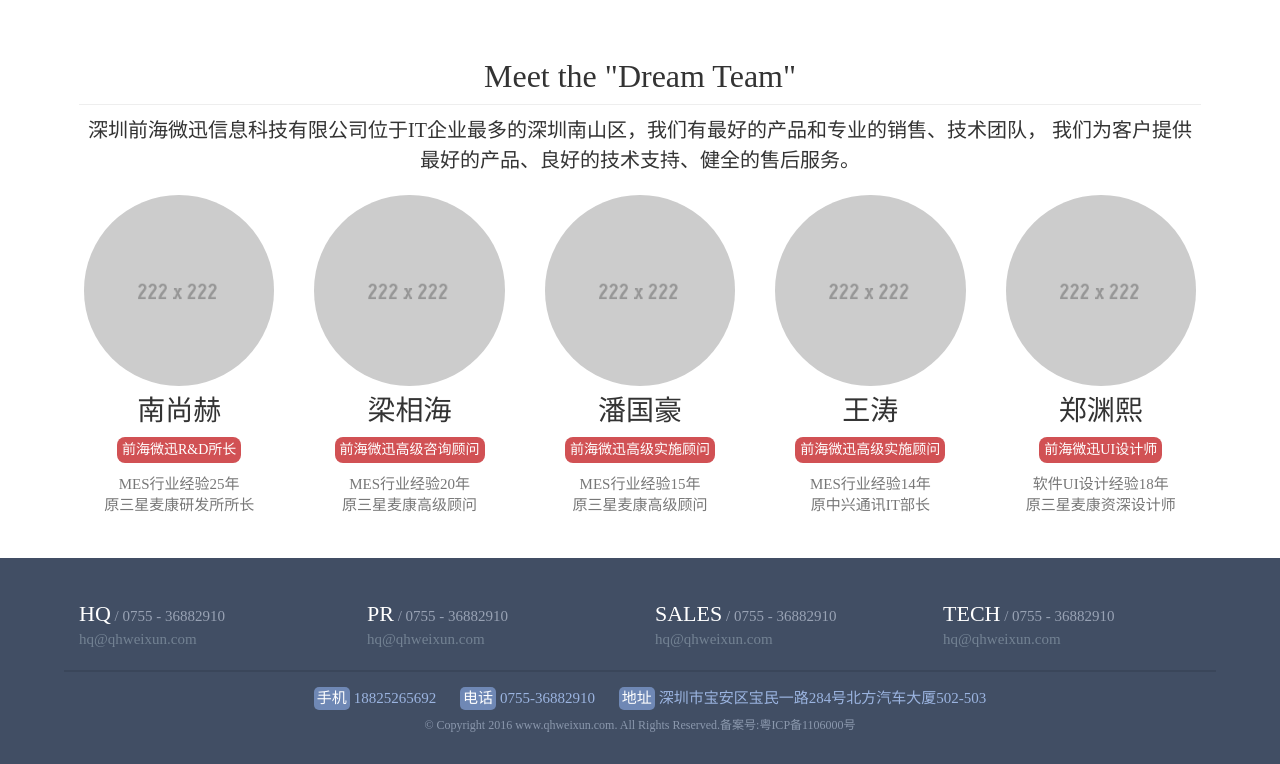
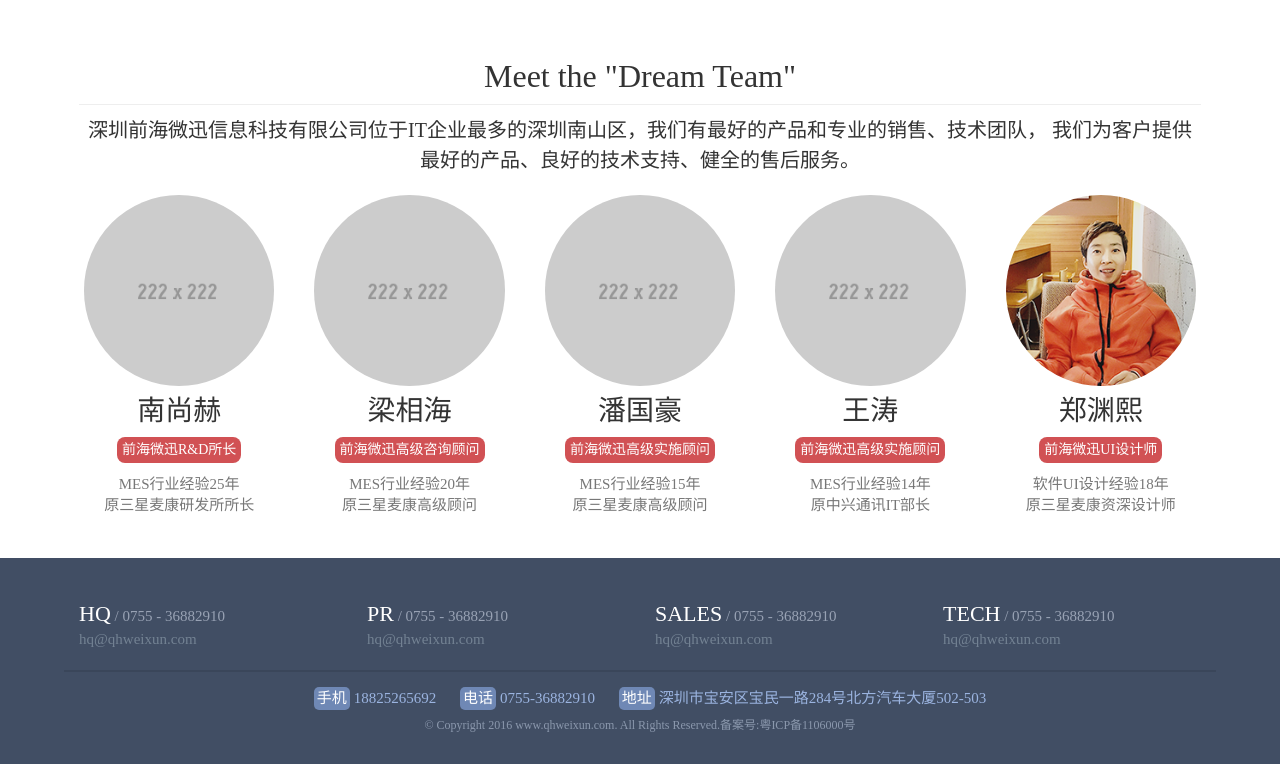
Before and after one commit to greyhopang/qhrenewal, a plain HTML site: page company.html in a window 1280 px wide. Shown: the part 1292-2056 px from the top of the page. Drawn offline with Linux system fonts and the light colour scheme.

Commit message:
Update company.html

```diff
--- a/company.html
+++ b/company.html
@@ -192,7 +192,7 @@
     <div class='width20p'>
       <div class='team-member animated-when-visible' data-animation-type='bounceInUp'>
         <div class='member-avatar'>
-          <img alt='' src='assets/images/member-1.jpg'>
+          <img alt='' src='assets/images/team-05.png'>
         </div>
         <h3>郑渊熙</h3>
         <h4>前海微迅UI设计师</h4>
```
